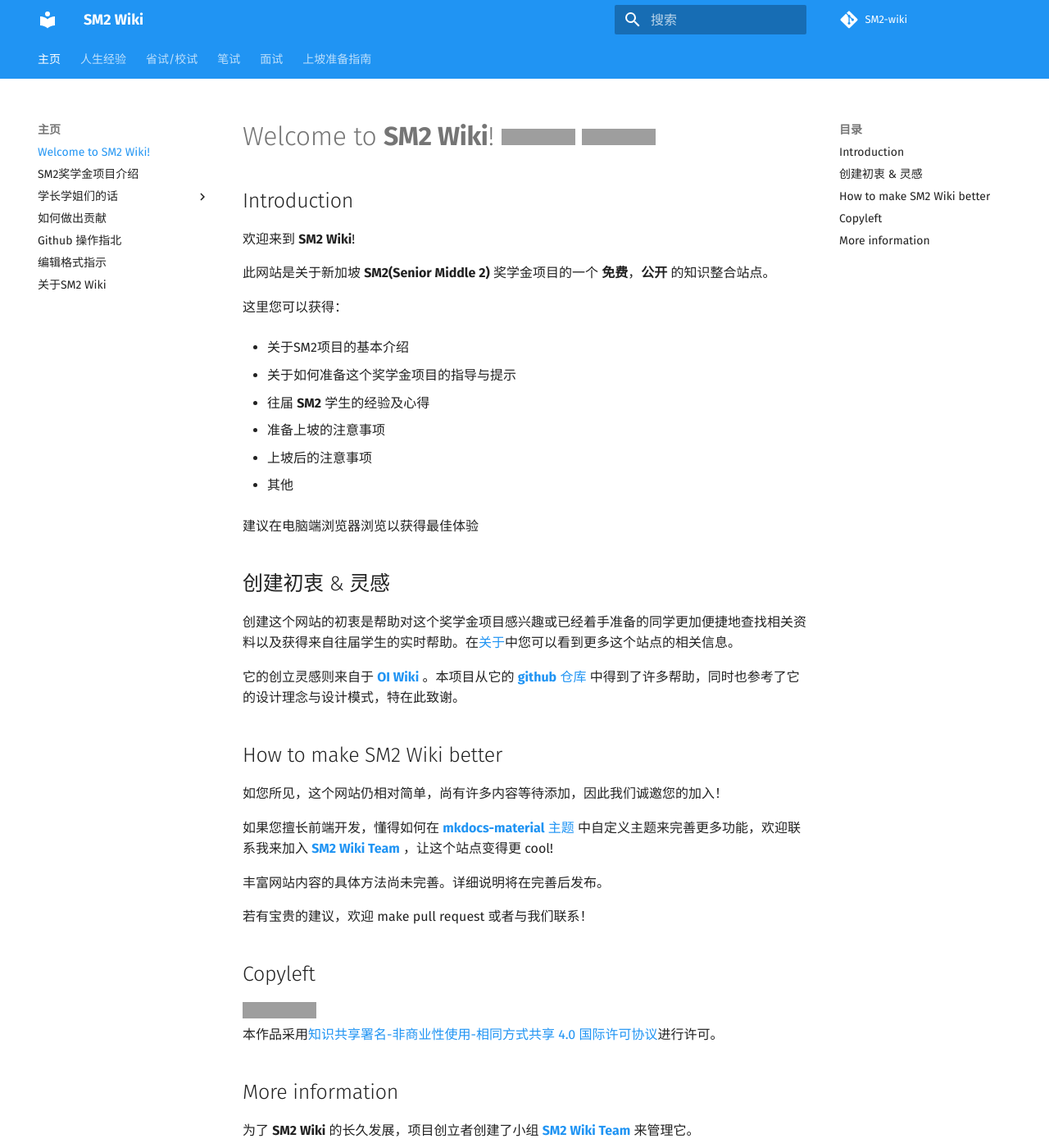
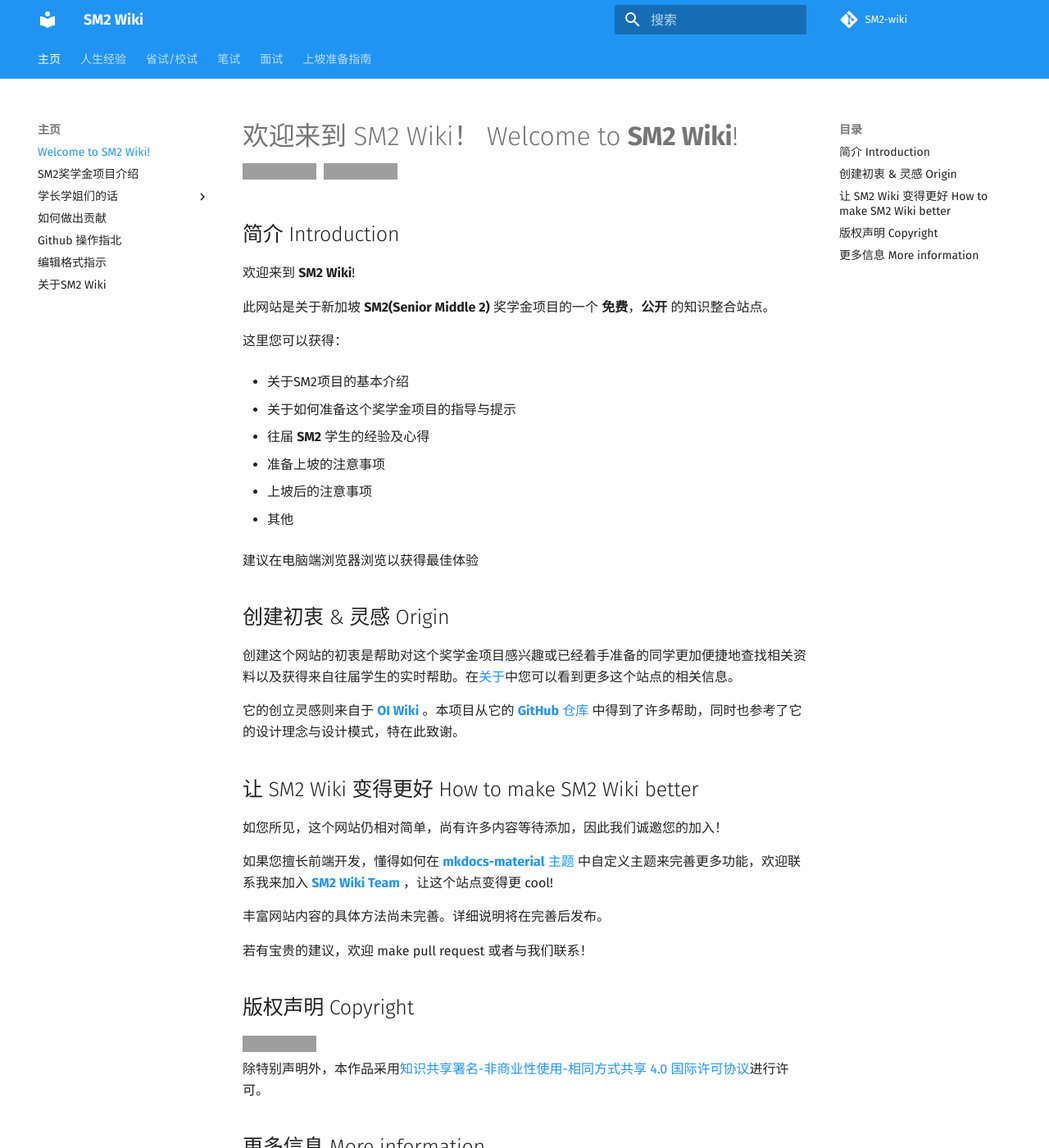
Before and after one commit to SM2-wiki/SM2-wiki, an MkDocs documentation site: the page built from docs/index.md, in a window 1280 px wide and 1400 px high. Shown: the whole window at 82% size. Built offline with MkDocs 1.6.1 and Material for MkDocs 9.7.7, drawn with Linux system fonts in a browser that asks for light colours; comment, search, counter and statistics services are not loaded; grey boxes are pictures that could not be loaded.

Commit message:
update copyright information

```diff
--- a/docs/index.md
+++ b/docs/index.md
@@ -2,9 +2,9 @@
 date: 2019/9/22
 web: https://github.com/SM2-wiki/SM2-wiki/blob/master/docs/index.md
 
-# Welcome to **SM2 Wiki**!  [![GitHub watchers](https://img.shields.io/github/watchers/SM2-wiki/SM2-wiki.svg?style=social&label=Watch)](https://github.com/SM2-wiki/SM2-wiki)  [![GitHub stars](https://img.shields.io/github/stars/SM2-wiki/SM2-wiki.svg?style=social&label=Stars)](https://github.com/SM2-wiki/SM2-wiki)
+# 欢迎来到 SM2 Wiki！ Welcome to **SM2 Wiki**!  [![GitHub watchers](https://img.shields.io/github/watchers/SM2-wiki/SM2-wiki.svg?style=social&label=Watch)](https://github.com/SM2-wiki/SM2-wiki)  [![GitHub stars](https://img.shields.io/github/stars/SM2-wiki/SM2-wiki.svg?style=social&label=Stars)](https://github.com/SM2-wiki/SM2-wiki)
 
-## Introduction
+## 简介 Introduction
 
 欢迎来到 **SM2 Wiki**!
 
@@ -26,13 +26,13 @@
 
 建议在电脑端浏览器浏览以获得最佳体验
 
-## 创建初衷 & 灵感
+## 创建初衷 & 灵感 Origin
 
 创建这个网站的初衷是帮助对这个奖学金项目感兴趣或已经着手准备的同学更加便捷地查找相关资料以及获得来自往届学生的实时帮助。在[关于](https://sm2-wiki.github.io/SM2-wiki/intro/about/)中您可以看到更多这个站点的相关信息。
 
-它的创立灵感则来自于 [**OI Wiki**](https://oi-wiki.org/) 。本项目从它的 [**github** 仓库](https://github.com/OI-wiki/OI-wiki/) 中得到了许多帮助，同时也参考了它的设计理念与设计模式，特在此致谢。
+它的创立灵感则来自于 [**OI Wiki**](https://oi-wiki.org/) 。本项目从它的 [**GitHub** 仓库](https://github.com/OI-wiki/OI-wiki/) 中得到了许多帮助，同时也参考了它的设计理念与设计模式，特在此致谢。
 
-## How to make SM2 Wiki better
+## 让 SM2 Wiki 变得更好 How to make SM2 Wiki better
 
 如您所见，这个网站仍相对简单，尚有许多内容等待添加，因此我们诚邀您的加入！
 
@@ -42,11 +42,11 @@
 
 若有宝贵的建议，欢迎 make pull request 或者与我们联系！
 
-## Copyleft
+## 版权声明 Copyright
 
-<a rel="license" href="http://creativecommons.org/licenses/by-nc-sa/4.0/"><img alt="知识共享许可协议" style="border-width:0" src="https://i.creativecommons.org/l/by-nc-sa/4.0/88x31.png" /></a><br />本作品采用<a rel="license" href="http://creativecommons.org/licenses/by-nc-sa/4.0/">知识共享署名-非商业性使用-相同方式共享 4.0 国际许可协议</a>进行许可。
+<a rel="license" href="http://creativecommons.org/licenses/by-nc-sa/4.0/"><img alt="知识共享许可协议" style="border-width:0" src="https://i.creativecommons.org/l/by-nc-sa/4.0/88x31.png" /></a><br />除特别声明外，本作品采用<a rel="license" href="http://creativecommons.org/licenses/by-nc-sa/4.0/">知识共享署名-非商业性使用-相同方式共享 4.0 国际许可协议</a>进行许可。
 
-## More information
+## 更多信息 More information
 
 为了 **SM2 Wiki** 的长久发展，项目创立者创建了小组 [**SM2 Wiki Team**](https://github.com/SM2-wiki) 来管理它。
 
```
Also changed, not shown: 1 other file.
